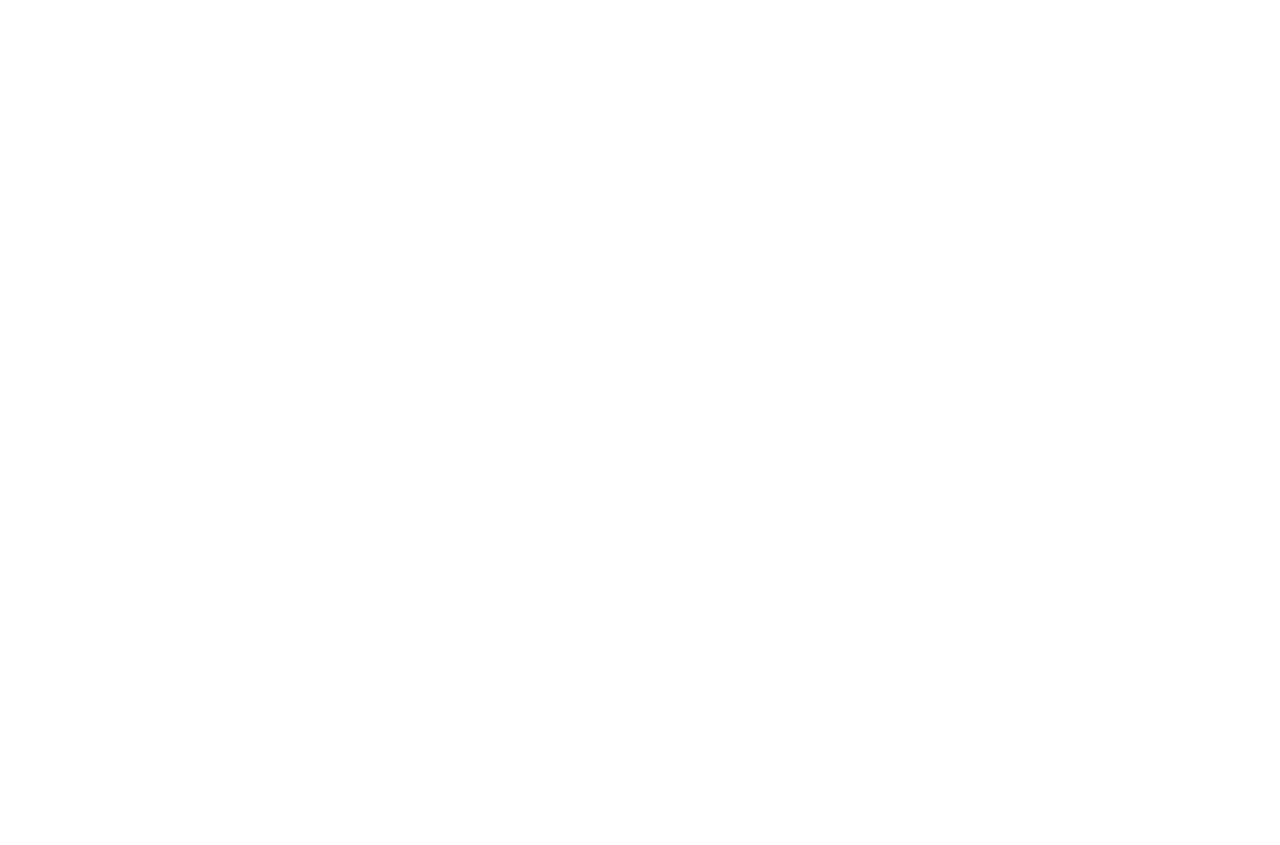
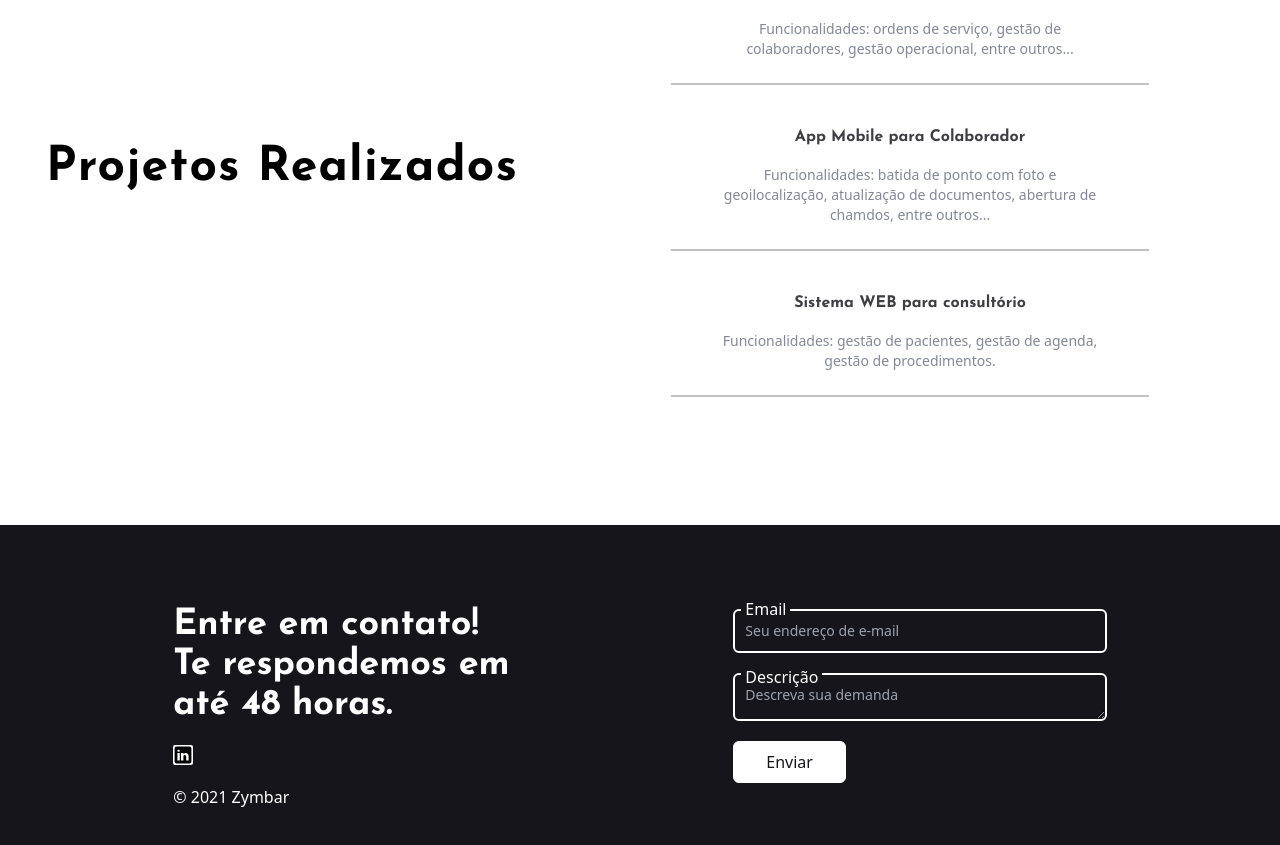
Before and after one commit to ZymbarStudios/ZymbarLandingPage, a Next.js app: page / in a window 1280 px wide. Shown: the part 2680-3525 px from the top of the page. Before the commit the page ends 2499 px from the top, so only its background shows below. Built offline with nearby package versions, Linux system fonts and the light colour scheme.

Commit message:
Inserting footer ui

```diff
--- a/package.json
+++ b/package.json
@@ -9,6 +9,10 @@
     "lint": "next lint"
   },
   "dependencies": {
+    "@fortawesome/fontawesome-svg-core": "^6.7.2",
+    "@fortawesome/free-brands-svg-icons": "^6.7.2",
+    "@fortawesome/react-fontawesome": "^0.2.2",
+    "lucide-react": "^0.474.0",
     "next": "15.1.6",
     "react": "^19.0.0",
     "react-dom": "^19.0.0",
--- a/src/app/page.tsx
+++ b/src/app/page.tsx
@@ -1,7 +1,9 @@
+import Footer from "@/components/Footer";
 import { GridContainer } from "@/components/GridContainer";
 import Header from "@/components/Header";
 import { SectionHero } from "@/components/SectionHero";
 import SectionPartners from "@/components/SectionPartners";
+import SectionProjectsDone from "@/components/SectionProjectsDone";
 import SectionReasons from "@/components/SectionReasons";
 import SectionTecExperiences from "@/components/SectionTecExperiences";
 
@@ -13,6 +15,8 @@ export default function Home() {
       <SectionPartners/>
       <SectionReasons/>
       <SectionTecExperiences/>
+      <SectionProjectsDone/>
+      <Footer/>
     </div>
   );
 }
--- /dev/null
+++ b/src/components/Buttons/tertiaryButton.tsx
@@ -0,0 +1,18 @@
+import React from 'react';
+import { twMerge } from 'tailwind-merge';
+
+interface ButtonProps {
+    onClick: () => void;
+    children: React.ReactNode;
+    disabled?: boolean;
+    classname?: string;
+}
+
+export function TertiaryButton({ onClick, children, disabled = false, classname }: ButtonProps) {
+
+    return (
+        <button onClick={onClick} disabled={disabled} className={twMerge("btn border bg-white border-white text-black-1 px-8 py-2  rounded-md", classname)}>
+            {children}
+        </button>
+    );
+};
--- /dev/null
+++ b/src/components/Footer/index.tsx
@@ -0,0 +1,41 @@
+'use client'
+
+import Image from "next/image";
+import Input from "../Input/textInput";
+import TextArea from "../Input/textArea";
+import { TertiaryButton } from "../Buttons/tertiaryButton";
+
+
+export default function Footer() {
+    return (
+        <footer className="flex flex-row justify-around bg-black-1 text-white p-20">
+            <div className="flex flex-col items-start gap-5 w-2/6">
+                <h1 className="josefinSans text-4xl font-bold">
+                    Entre em contato! <br /> Te respondemos em até 48 horas.
+                </h1>
+                <a href="https://www.linkedin.com/company/zymbar/?viewAsMember=true" target="_blank" rel="noopener noreferrer" className="bg-white rounded-sm   ">
+                    <Image src={'/linkedin.svg'} alt="LinkedIn icon by Icons8" width={20} height={20} />
+                </a>
+                <span>
+                    © 2021 Zymbar
+                </span>
+            </div>
+            <form className="w-2/6 flex flex-col items-start gap-5">
+            <Input
+                    label="Email"
+                    placeholder="Seu endereço de e-mail"
+                    type="text"
+                    value=""
+                    onChange={(e) => {}}
+                />
+                <TextArea
+                    label="Descrição"
+                    placeholder="Descreva sua demanda"
+                    value=""
+                    onChange={(e) => {}}
+                />
+                <TertiaryButton onClick={()=>{}}>Enviar</TertiaryButton>
+            </form>
+        </footer>
+    );
+}
--- /dev/null
+++ b/src/components/Input/textArea.tsx
@@ -0,0 +1,28 @@
+interface TextAreaProps {
+    label: string;
+    placeholder?: string;
+    value?: string;
+    onChange?: (e: React.ChangeEvent<HTMLTextAreaElement>) => void;
+}
+
+export default function TextArea({ label, placeholder, value, onChange }: TextAreaProps) {
+    return (
+        <div className="w-full h-12 flex flex-col justify-end relative">
+            <div className="absolute bg-black-1 bottom-8 left-2 px-1">
+                <p className="text-base">
+                    {label}
+                </p>
+            </div>
+            <textarea
+                name="Description"
+                id="Description"
+                placeholder={placeholder}
+                maxLength={2500}
+                rows={8}
+                cols={50}
+                defaultValue={value}
+                onChange={onChange}
+                className='block w-full p-2.5 text-sm text-white bg-transparent border-2 border-white rounded-md focus:outline-none focus:ring-0 peer'></textarea>
+        </div>
+    );
+}
--- /dev/null
+++ b/src/components/Input/textInput.tsx
@@ -0,0 +1,21 @@
+
+interface InputProps {
+    label: string;
+    placeholder?: string;
+    type?: string;
+    value?: string;
+    onChange?: (e: React.ChangeEvent<HTMLInputElement>) => void;
+}
+
+export default function Input({ label, placeholder, type, value, onChange }: InputProps) {
+    return (
+        <div className="w-full h-12 flex flex-col justify-end relative">
+            <div className="absolute bg-black-1 bottom-8 left-2 px-1">
+                <p className="text-base">
+                    {label}
+                </p>
+            </div>
+            <input placeholder={placeholder} type={type} value={value} onChange={onChange} className='block w-full p-2.5 text-sm text-white bg-transparent border-2 border-white rounded-md focus:outline-none focus:ring-0 peer' />
+        </div>
+    );
+}
--- /dev/null
+++ b/src/components/SectionProjectsDone/ItemProjectDone/index.tsx
@@ -0,0 +1,19 @@
+
+
+interface ItemProjectDoneProps {
+    title: string;
+    description: string;
+}
+
+export default function SectionProjectsDone({title, description}: ItemProjectDoneProps) {
+    return (
+        <div className="flex flex-col justify-center items-center gap-4 border-b-2 border-gray-3 pb-6 w-4/6">
+            <h2 className="josefinSans font-bold text-black-3">
+                {title}
+            </h2>
+            <p className=" text-gray-1 text-sm w-5/6 text-center">
+                {description}
+            </p>
+        </div>
+    );
+}
--- a/src/components/SectionProjectsDone/index.tsx
+++ b/src/components/SectionProjectsDone/index.tsx
@@ -1,22 +1,26 @@
 import { GridContainer } from "../GridContainer";
+import ItemProjectDone from "./ItemProjectDone";
 
 export default function SectionProjectsDone() {
     return (
         <section>
-            <GridContainer classname="flex flex-row justify-center">
+            <GridContainer classname="flex flex-row items-center">
                 <h1 className="josefinSans font-bold text-5xl text-center tracking-wide leading-snug  w-3/6 mb-10">
-                    Exemplos de Projetos Realizados.
+                    Projetos Realizados
                 </h1>
-                <div className="flex flex-col gap-20">
-                    <div>
-                        <h2>
-                            Title
-                        </h2>
-                        <p>
-                            Lorem ipsum dolor sit amet consectetur adipisicing elit. Neque facilis in dolorem consequatur magni quisquam reprehenderit, aut adipisci? Earum eos provident ipsum, non iste facilis sint modi dolores numquam! Repudiandae?
-                        </p>
-
-                    </div>
+                <div className="flex flex-col items-center gap-10 ">
+                    <ItemProjectDone
+                        title="ERP na WEB"
+                        description="Funcionalidades: ordens de serviço, gestão de colaboradores, gestão operacional, entre outros..."
+                    />
+                    <ItemProjectDone
+                        title="App Mobile para Colaborador"
+                        description="Funcionalidades: batida de ponto com foto e geoilocalização, atualização de documentos, abertura de chamdos, entre outros..."
+                    />
+                    <ItemProjectDone
+                        title="Sistema WEB para consultório"
+                        description="Funcionalidades: gestão de pacientes, gestão de agenda, gestão de procedimentos."
+                    />
                 </div>
             </GridContainer>
         </section>
--- a/src/components/SectionTecExperiences/index.tsx
+++ b/src/components/SectionTecExperiences/index.tsx
@@ -5,7 +5,7 @@ import ItemTecSolution from "./ItemTecSolution";
 export default function SectionTecExperiences() {
     return (
         <section>
-            <GridContainer classname="flex flex-col items-center">
+            <GridContainer classname="flex flex-col items-center gap-8">
                 <h1 className="josefinSans font-bold text-5xl text-center tracking-wide leading-snug  w-3/6 mb-10">
                     Nossa Experiência
                 </h1>
```
Also changed, not shown: public/linkedin.svg (added), 1 other file (tests, documents, lock files or other folders).
